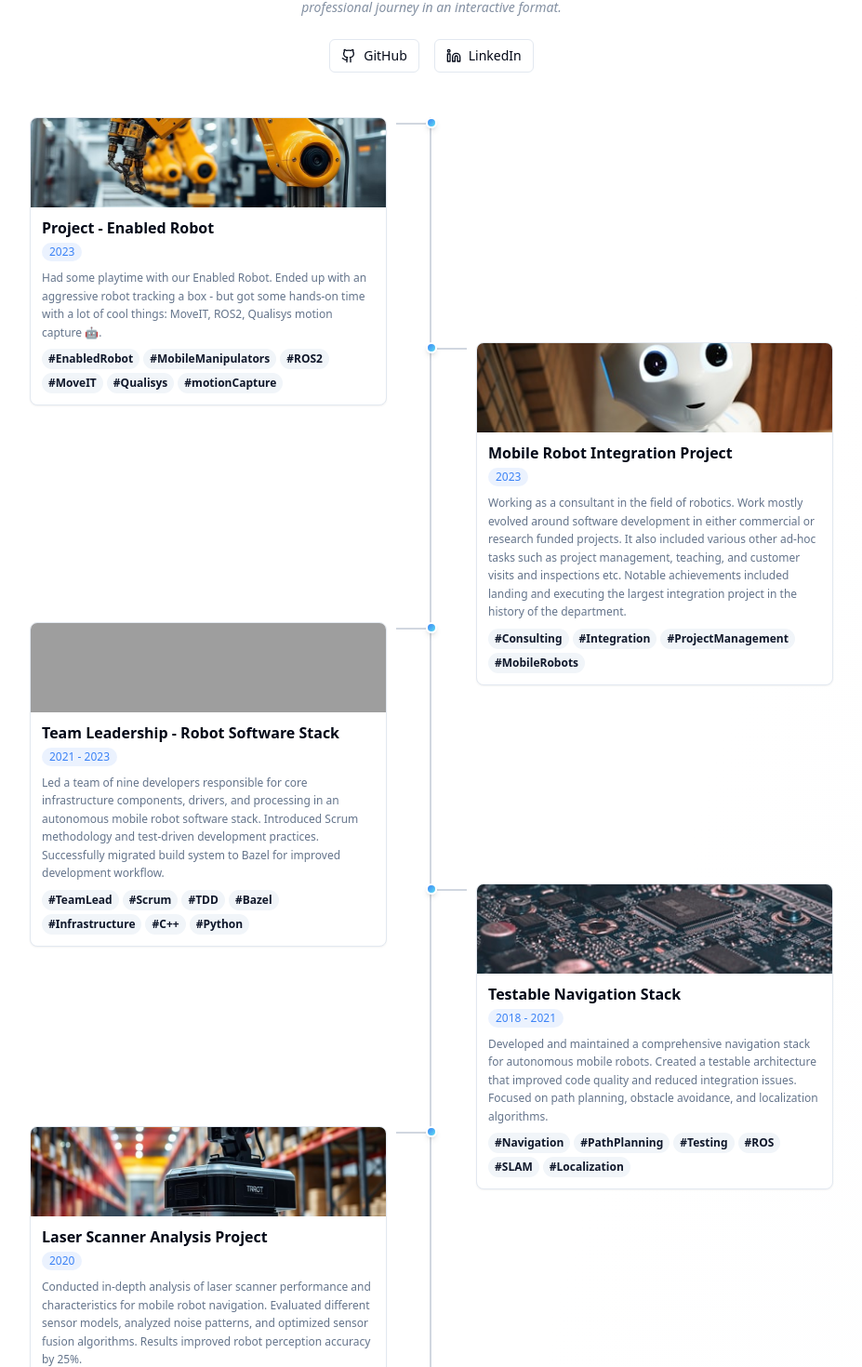
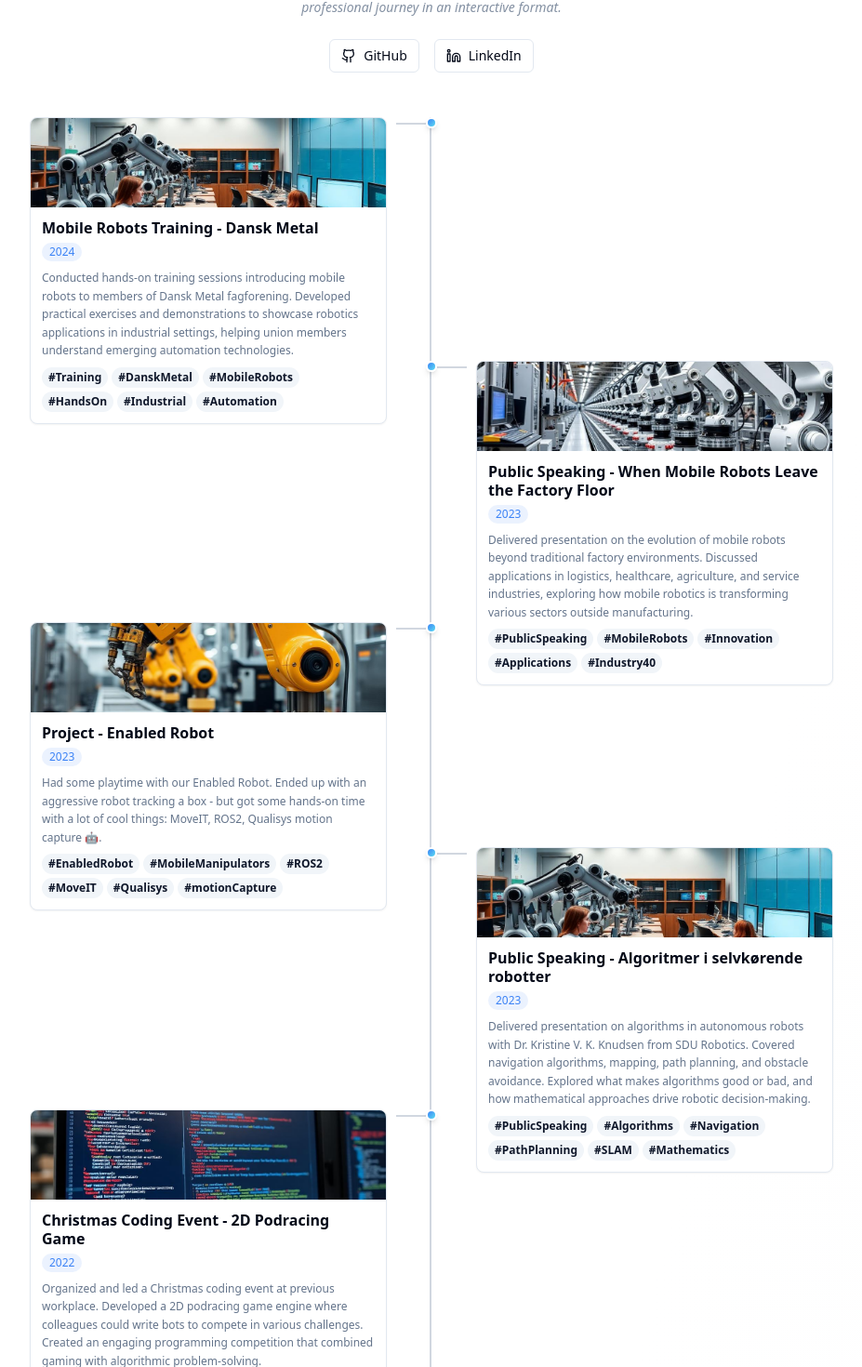
Before and after one commit to skorbiz/laursen, a React (Vite) app: page / in a window 1280 px wide. Shown: the part 340-1810 px from the top of the page at 93% size, without its empty margins (176-1103 px from the left). Built offline with nearby package versions, Linux system fonts and the light colour scheme; grey boxes are pictures that could not be loaded.

Commit message:
Add new timeline events
Added a coding event, two public speaking sessions, and a course session to the timeline.

```diff
--- a/src/data/cv-timeline.ts
+++ b/src/data/cv-timeline.ts
@@ -9,11 +9,39 @@ export interface TimelineEntry {
 
 export const timelineData: TimelineEntry[] = [
   {
+    title: "Mobile Robots Training - Dansk Metal",
+    date: "2024",
+    image: "classroom-robotics.jpg",
+    text: "Conducted hands-on training sessions introducing mobile robots to members of Dansk Metal fagforening. Developed practical exercises and demonstrations to showcase robotics applications in industrial settings, helping union members understand emerging automation technologies.",
+    tags: ["Training", "DanskMetal", "MobileRobots", "HandsOn", "Industrial", "Automation"]
+  },
+  {
+    title: "Public Speaking - When Mobile Robots Leave the Factory Floor",
+    date: "2023",
+    image: "manufacturing-line.jpg",
+    text: "Delivered presentation on the evolution of mobile robots beyond traditional factory environments. Discussed applications in logistics, healthcare, agriculture, and service industries, exploring how mobile robotics is transforming various sectors outside manufacturing.",
+    tags: ["PublicSpeaking", "MobileRobots", "Innovation", "Applications", "Industry40"]
+  },
+  {
     title: "Project - Enabled Robot",
     date: "2023",
     image: "manipulator-arm.jpg",
     text: "Had some playtime with our Enabled Robot. Ended up with an aggressive robot tracking a box - but got some hands-on time with a lot of cool things: MoveIT, ROS2, Qualisys motion capture 🤖.",
     tags: ["EnabledRobot", "MobileManipulators", "ROS2", "MoveIT", "Qualisys", "motionCapture"]
+  },
+  {
+    title: "Public Speaking - Algoritmer i selvkørende robotter",
+    date: "2023",
+    image: "classroom-robotics.jpg",
+    text: "Delivered presentation on algorithms in autonomous robots with Dr. Kristine V. K. Knudsen from SDU Robotics. Covered navigation algorithms, mapping, path planning, and obstacle avoidance. Explored what makes algorithms good or bad, and how mathematical approaches drive robotic decision-making.",
+    tags: ["PublicSpeaking", "Algorithms", "Navigation", "PathPlanning", "SLAM", "Mathematics"]
+  },
+  {
+    title: "Christmas Coding Event - 2D Podracing Game",
+    date: "2022",
+    image: "dsl-programming.jpg",
+    text: "Organized and led a Christmas coding event at previous workplace. Developed a 2D podracing game engine where colleagues could write bots to compete in various challenges. Created an engaging programming competition that combined gaming with algorithmic problem-solving.",
+    tags: ["GameDevelopment", "Competition", "Algorithms", "EventOrganization", "2DGames", "Bots"]
   },
   {
     title: "Mobile Robot Integration Project",
```
